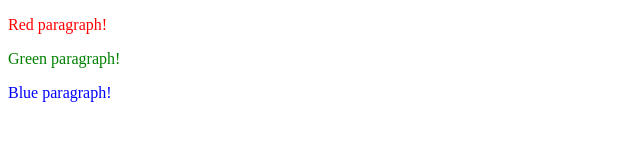
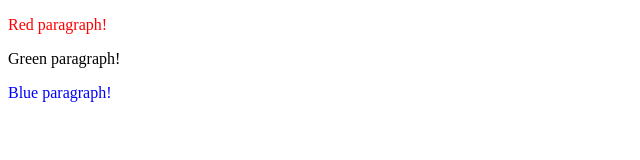
Before and after one commit to Michuu93/view-encapsulation-demo, an Angular app: page / in a window 1280 px wide. Shown: the top 160 px of the page, without its empty margins (0-640 px from the left). Built offline with nearby package versions, Linux system fonts and the light colour scheme.

Commit message:
ViewEncapsulation.Emulated - children

```diff
--- a/src/app/green-module/green.component.ts
+++ b/src/app/green-module/green.component.ts
@@ -4,12 +4,7 @@ import {Component} from '@angular/core';
     selector: 'app-green',
     template: `
         <p>Green paragraph!</p>
-    `,
-    styles: [`
-        p {
-            color: green;
-        }
-    `]
+    `
 })
 export class GreenComponent {
 }
```
